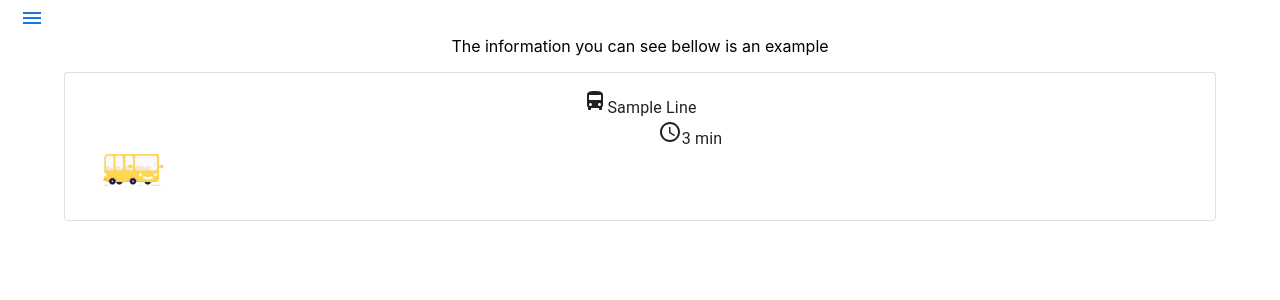
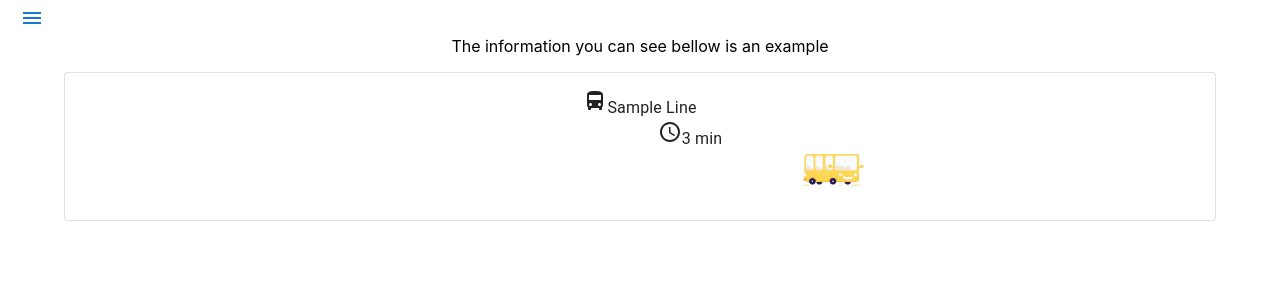
Before and after one commit to rockefeeller/wimb, a React (Create React App) app: page /Help in a window 1280 px wide. Shown: the top 300 px of the page. Built offline with nearby package versions, Linux system fonts and the light colour scheme.

Commit message:
UPDATE animation fill mode

```diff
--- a/src/components/arrive-item/arrive-item.jsx
+++ b/src/components/arrive-item/arrive-item.jsx
@@ -21,7 +21,7 @@ const ArriveItem = ({ arrive }) => {
   const BusMove = styled("img")({
     float: 'left',
     width:'100px',
-    animation: `${move} 5s`,
+    animation: `${move} 5s forwards`,
   })
 
   return (
```
